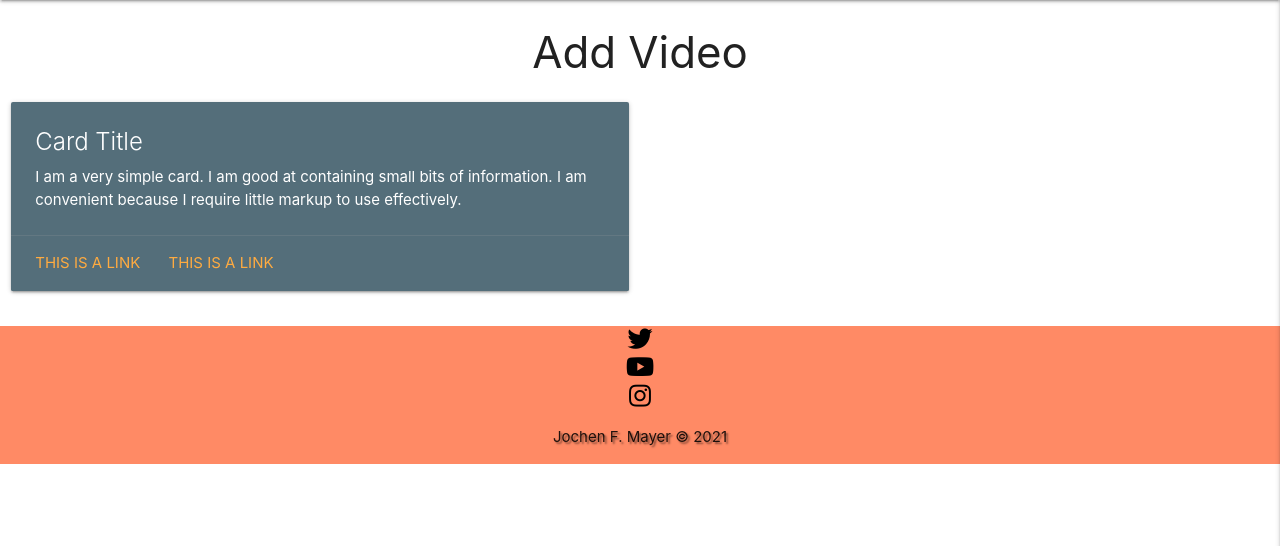
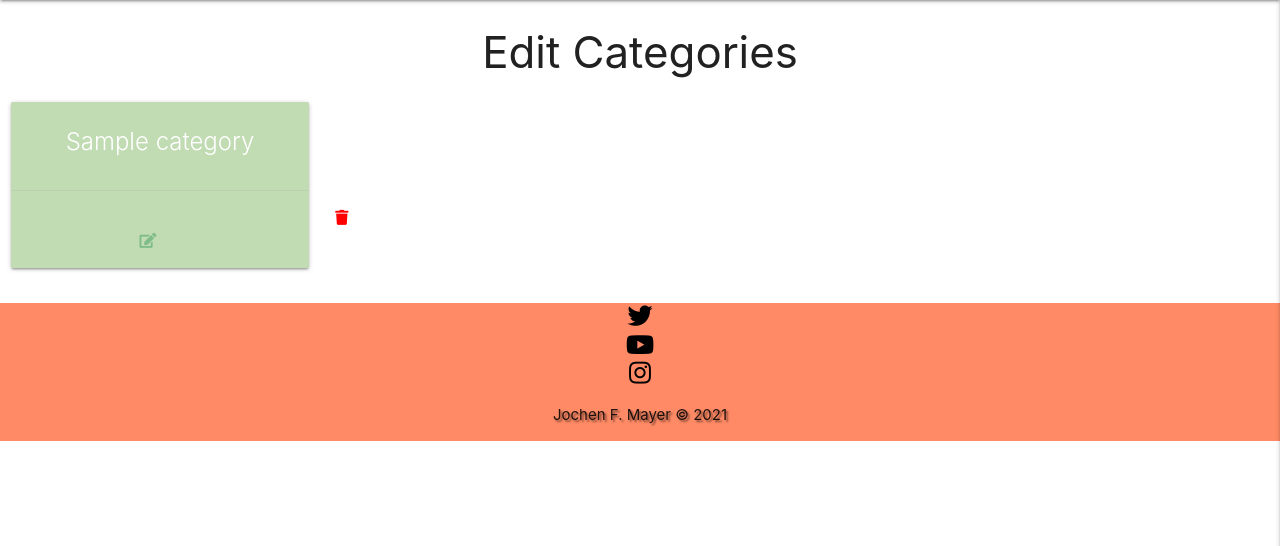
Before and after one commit to JochenFM/MS3_VideoLibrary, a Flask app: page /edit_categories in a window 1280 px wide. Shown: the part 64-610 px from the top of the page. Run offline with Flask 2, Linux system fonts and the light colour scheme; a database or web service that is not in the repository returns one stand-in record (values such as "Sample title"); some libraries are stand-ins or nearby versions.

Commit message:
edit_categories template added

```diff
--- a/static/css/style.css
+++ b/static/css/style.css
@@ -81,13 +81,13 @@
 }
 
 
-/* edit interfaces*/
+/* edit interfaces
 
 .edit-interface{
 
     margin: 4px;
 
-}
+}*/
 
 .edit-interface .fa-trash{
 
@@ -138,3 +138,9 @@ color: black
 
     margin-top: 60px;
 }
+
+.edit-panel{
+
+background-color: #C1DBB3;
+
+}
--- a/templates/base.html
+++ b/templates/base.html
@@ -34,6 +34,9 @@
                         <li><a href="{{ url_for('profile', username= session['user']) }}">Profile</a></li>
                         <li><a href="{{ url_for('add_video') }}">New Video</a></li>
                         <li><a href="{{ url_for('all_videos') }}">Video Library</a></li>
+                     {% if session.user|lower == "admin"|lower %}
+                        <li><a href="{{ url_for('edit_categories') }}">Edit Categories</a></li>
+                    {% endif %}
                         <li><a href="{{ url_for('logout') }}">Log Out</a></li>
                     {% else %}
                         <li><a href="{{ url_for('login') }}">Login In</a></li>
@@ -52,6 +55,9 @@
                 <li><a href="{{ url_for('profile', username= session['user']) }}">Profile</a></li>
                 <li><a href="{{ url_for('add_video') }}">New Video</a></li>
                 <li><a href="{{ url_for('all_videos') }}">Video Library</a></li>
+            {% if session.user|lower == "admin"|lower %}
+                <li><a href="{{ url_for('edit_categories') }}">Edit Categories</a></li>
+            {% endif %}
                 <li><a href="{{ url_for('logout') }}">Log Out</a></li>
             {% else %}
                 <li><a href="{{ url_for('login') }}">Login In</a></li>
--- a/templates/edit_categories.html
+++ b/templates/edit_categories.html
@@ -1,24 +1,27 @@
 {% extends "base.html" %}
 
-{%block content %}
+{% block content %}
 
- <h3 class="feature-text-center">Add Video</h3>
+<h3 class="feature-text-center">Edit Categories</h3>
 
 <div class="row">
-    <div class="col s12 m6">
-      <div class="card blue-grey darken-1">
-        <div class="card-content white-text">
-          <span class="card-title">Card Title</span>
-          <p>I am a very simple card. I am good at containing small bits of information.
-          I am convenient because I require little markup to use effectively.</p>
+    {% for category in categories %}
+    <div class="col s12 m3">
+        <div class="card edit-panel center-align">
+            <div class="card-content white-text">
+                <span class="card-title">{{ category.category_name }}</span>
+            </div>
+            <div class="card-action">
+                <a href="#" class="edit-interface center-align">
+                    <i class="fas fa-trash"></i>
+                </a>
+                <a href="#" class="edit-interface center-align">
+                    <i class="fas fa-edit"></i></a>
+            </div>
         </div>
-        <div class="card-action">
-          <a href="#">This is a link</a>
-          <a href="#">This is a link</a>
-        </div>
-      </div>
     </div>
-  </div>
+    {% endfor %}
+</div>
 
 
-{%endblock%}
+{% endblock %}
--- a/templates/register.html
+++ b/templates/register.html
@@ -12,7 +12,7 @@
                     <input id="username" name="username" type="text" minlength ="5"
                     maxlength ="15" pattern = "^[a-zA-Z0-9]{5,15}$" class="validate" required>
                     <small class="white-text col 12">Between 5 and 15 characters </small>
-                    <label for="username" class ="text-shadow">Username</label>
+                    <label for="username" class ="">Username</label>
                 </div>
             </div>
             <!--password-->
@@ -22,7 +22,7 @@
                     <input id="password" name = "password" type="password" minlength="5"
                     maxlength ="15" pattern = "^[a-zA-Z0-9]{5,15}$" class="validate" required>
                     <small class="white-text col 12">Between 5 and 15 characters </small>
-                    <label for="password" class ="text-shadow">Password</label>
+                    <label for="password" class ="">Password</label>
                 </div>
             </div>
             <!--register-->
```
Also changed, not shown: templates/library.html (+5 -8 lines). Lines whose indentation alone changed are shown as unchanged.
